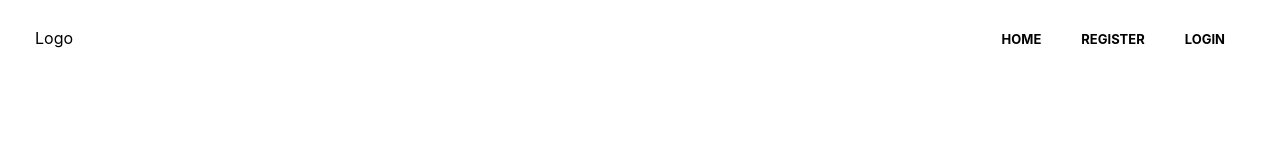
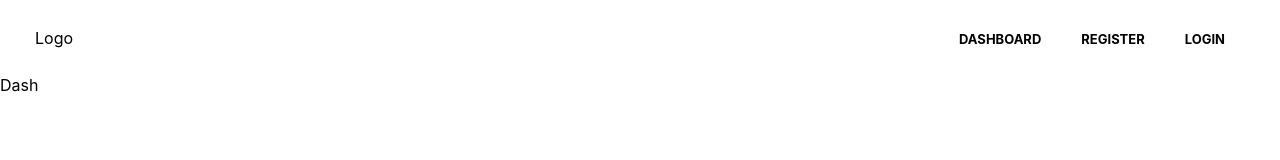
Before and after one commit to codenamics/Voting-App, a React (Create React App) app in the folder client/: page / in a window 1280 px wide. Shown: the top 160 px of the page. Built offline with nearby package versions, Linux system fonts and the light colour scheme; no server answers.

Commit message:
links on logout,

```diff
--- a/client/src/components/CreatePoll.jsx
+++ b/client/src/components/CreatePoll.jsx
@@ -1,4 +1,5 @@
 import React, { Component, Fragment } from "react";
+
 import { connect } from "react-redux";
 import { createPoll } from "../store/actions";
 
--- a/client/src/components/Poll.jsx
+++ b/client/src/components/Poll.jsx
@@ -1,7 +1,6 @@
 import React, { Component } from "react";
 import { connect } from "react-redux";
 import { vote, deletePoll } from "../store/actions/polls";
-
 import { Pie } from "react-chartjs-2";
 
 const color = () => {
--- a/client/src/components/Routes.jsx
+++ b/client/src/components/Routes.jsx
@@ -6,11 +6,13 @@ import Home from "../layout/Home";
 import { getCurrentPoll } from "../store/actions";
 import PollPage from "../layout/PollPage";
 import CreatePollPage from "../layout/CreatePollPage";
+import Dashboard from "../layout/Dashboard";
 const Routes = ({ auth, getCurrentPoll }) => {
   return (
     <React.Fragment>
       <Switch>
-        <Route exact path="/" render={props => <Home {...props} />} />
+        <Route exact path="/" render={props => <Dashboard {...props} />} />
+        <Route exact path="/home" render={props => <Home {...props} />} />
         <Route
           exact
           path="/login"
--- a/client/src/layout/AuthPage.jsx
+++ b/client/src/layout/AuthPage.jsx
@@ -4,7 +4,7 @@ import Auth from "../components/Auth";
 import ErrorMessage from "../components/ErrorMessage";
 
 const AuthPage = ({ authType, headline, isAuthenticated }) => {
-  if (isAuthenticated) return <Redirect to="/" />;
+  if (isAuthenticated) return <Redirect to="/home" />;
 
   return (
     <div>
--- /dev/null
+++ b/client/src/layout/Dashboard.jsx
@@ -0,0 +1,5 @@
+import React from "react";
+
+export default function Dashboard() {
+  return <div>Dash</div>;
+}
--- a/client/src/layout/NavBar.jsx
+++ b/client/src/layout/NavBar.jsx
@@ -12,7 +12,7 @@ const NavBar = ({ auth, logout }) => {
           {!auth.isAuthenticated ? (
             <React.Fragment>
               <li>
-                <Link to="/">Home</Link>
+                <Link to="/">Dashboard</Link>
               </li>
               <li>
                 <Link to="/register">Register</Link>
@@ -25,10 +25,15 @@ const NavBar = ({ auth, logout }) => {
           {auth.isAuthenticated ? (
             <React.Fragment>
               <li className="">
-                <Link to="/">Home</Link>
+                <Link to="/home">Home</Link>
               </li>
               <li>
-                <button onClick={logout}>Logout</button>
+                <Link to="/" onClick={logout}>
+                  Logout
+                </Link>
+              </li>
+              <li className="nav-mobile__item">
+                <Link to="/poll/new">New</Link>
               </li>
               <li>Logged in as {auth.user.username}</li>
             </React.Fragment>
@@ -49,8 +54,8 @@ const NavBar = ({ auth, logout }) => {
           <ul className="nav-mobile__list">
             {!auth.isAuthenticated ? (
               <React.Fragment>
-                <li className="nav-mobile__item">
-                  <Link to="/">Home</Link>
+                <li className="">
+                  <Link to="/">Dashboard</Link>
                 </li>
                 <li className="nav-mobile__item">
                   <Link to="/register">Register</Link>
@@ -63,10 +68,12 @@ const NavBar = ({ auth, logout }) => {
             {auth.isAuthenticated ? (
               <React.Fragment>
                 <li className="nav-mobile__item">
-                  <Link to="/">Home</Link>
+                  <Link to="/home">Home</Link>
                 </li>
                 <li className="nav-mobile__item">
-                  <button onClick={logout}>Logout</button>
+                  <Link to="/" onClick={logout}>
+                    Logout
+                  </Link>
                 </li>
                 <li className="nav-mobile__item">
                   <Link to="/poll/new">New</Link>
--- a/client/src/store/actions/auth.js
+++ b/client/src/store/actions/auth.js
@@ -6,6 +6,7 @@ import {
   SET_CURRENT_USER
 } from '../actionTypes';
 import API from '../../services/api';
+
 
 export const setCurrentUser = user => ({
   type: SET_CURRENT_USER,
@@ -22,6 +23,7 @@ export const logout = () => {
     API.setToken(null);
     dispatch(setCurrentUser({}));
     dispatch(removeError());
+
   };
 };
 
```
